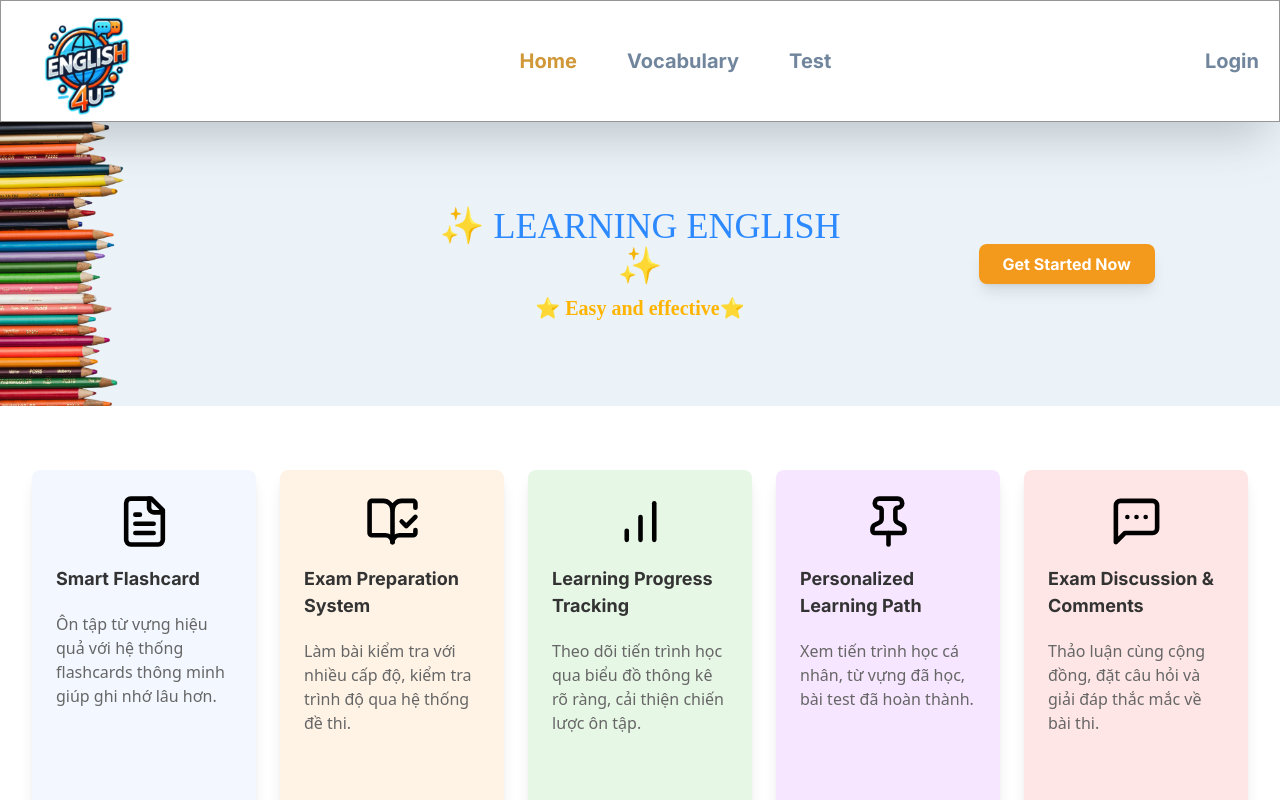
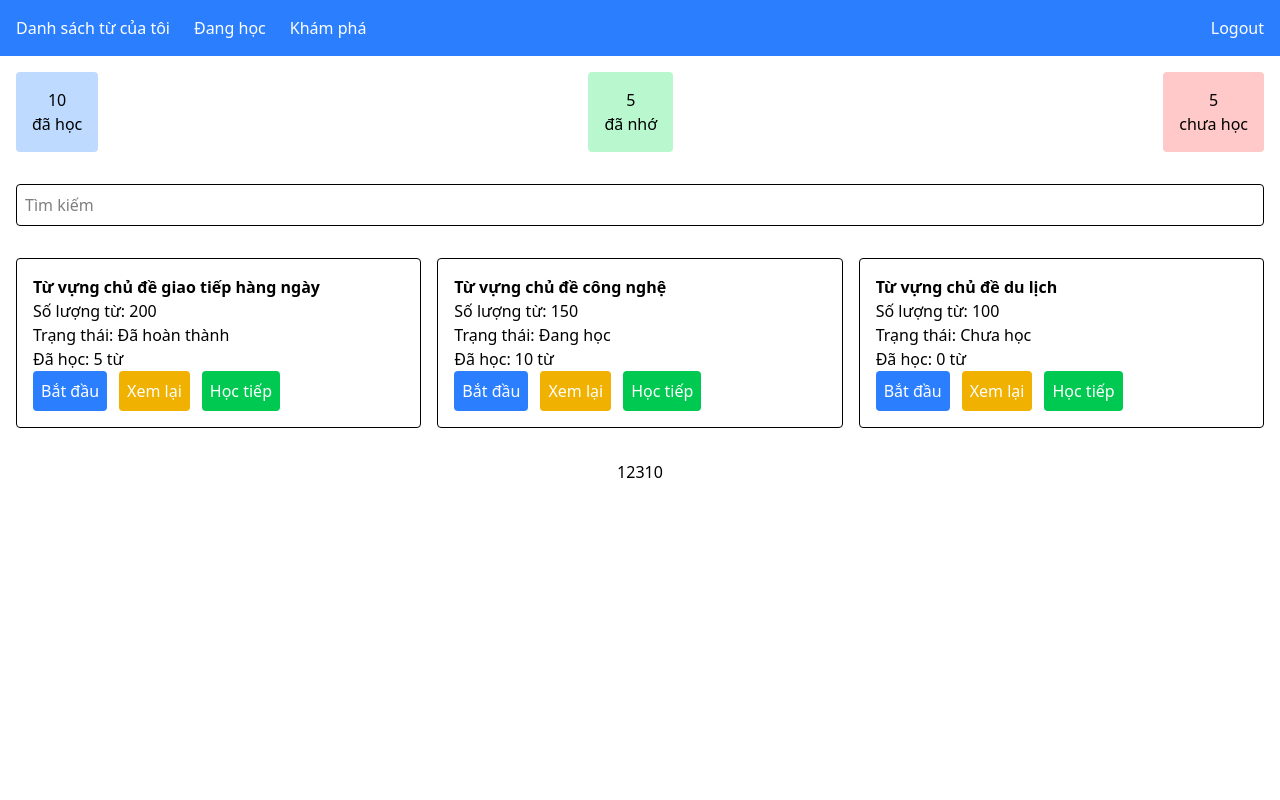
Before and after one commit to norman713/english-web, a React (Vite) app: page /user/vocab in a window 1280 px wide. Shown: the top 800 px of the page. Built offline with nearby package versions, Linux system fonts and the light colour scheme.

Commit message:
minor change

```diff
--- /dev/null
+++ b/src/components/Flashcard/index.tsx
@@ -0,0 +1,50 @@
+// Flashcard.tsx
+interface FlashcardProps {
+  word: string;
+  phonetic: string;
+  example: string;
+  currentIndex: number;
+  totalCards: number;
+  onNext: () => void;
+  onPrev: () => void;
+}
+
+const Flashcard = ({
+  word,
+  phonetic,
+  example,
+  currentIndex,
+  totalCards,
+  onNext,
+  onPrev,
+}: FlashcardProps) => {
+  return (
+    <div className="flex flex-col items-center justify-center p-6 bg-blue-100 rounded-lg shadow-lg max-w-lg mx-auto my-4">
+      <div className="text-3xl font-bold mb-4">{word}</div>
+      <div className="text-xl text-gray-700">{phonetic}</div>
+      <div className="mt-2 text-center text-gray-600 italic">{example}</div>
+
+      <div className="flex justify-between items-center mt-6 w-full">
+        <button
+          onClick={onPrev}
+          className="bg-blue-500 text-white py-2 px-4 rounded-lg hover:bg-blue-600"
+        >
+          Từ trước
+        </button>
+
+        <div className="text-gray-700">
+          {currentIndex + 1}/{totalCards}
+        </div>
+
+        <button
+          onClick={onNext}
+          className="bg-blue-500 text-white py-2 px-4 rounded-lg hover:bg-blue-600"
+        >
+          Từ tiếp theo
+        </button>
+      </div>
+    </div>
+  );
+};
+
+export default Flashcard;
--- a/src/components/NavBar/NavBar.tsx
+++ b/src/components/NavBar/NavBar.tsx
@@ -1,6 +1,17 @@
 import logo from "../../assets/logo-removebg-preview (1).png";
 
-const Navbar = () => {
+interface NavbarProps {
+  activeTab: string;
+  userType: "user" | "admin" | "guest";
+}
+
+const Navbar = ({ activeTab, userType }: NavbarProps) => {
+  const isLoggedIn = userType !== "guest";
+
+  // Helper function to determine the color of the link
+  const getNavLinkColor = (tab: string) =>
+    activeTab === tab ? "text-[#D09838] font-semibold" : "text-[#71869D]";
+
   return (
     <nav className="bg-white px-[20px] shadow-2xl border border-[#959595]">
       <div className="container flex justify-between items-center">
@@ -11,20 +22,49 @@ const Navbar = () => {
 
         {/* Navigation Links */}
         <div className="flex space-x-[50px]">
-          <a href="/" className="nav-link" style={{ color: "#D09838" }}>
+          <a href="/" className={`nav-link ${getNavLinkColor("home")}`}>
             Home
           </a>
-          <a href="/vocabulary" className="nav-link">
+          <a href="/vocab" className={`nav-link ${getNavLinkColor("vocab")}`}>
             Vocabulary
           </a>
-          <a href="/test" className="nav-link">
+          <a href="/test" className={`nav-link ${getNavLinkColor("test")}`}>
             Test
           </a>
+          {userType === "admin" && (
+            <a
+              href="/admin/statistic"
+              className={`nav-link ${getNavLinkColor("statistic")}`}
+            >
+              Statistic
+            </a>
+          )}
         </div>
-        <div>
-          <a href="/login" className="nav-link">
-            Login
-          </a>
+
+        {/* Hiển thị Login nếu chưa đăng nhập, hoặc hiển thị user/admin nếu đã đăng nhập */}
+        <div className="flex items-center">
+          {isLoggedIn ? (
+            <div className="flex items-center space-x-3">
+              <img
+                src="path-to-avatar.jpg"
+                alt="User Avatar"
+                className="w-[30px] h-[30px] rounded-full"
+              />
+              <span className="text-[#71869D]">
+                {userType === "admin" ? "Admin" : "Jennie"}
+              </span>
+              <div className="relative">
+                <select className="appearance-none border-none bg-transparent text-[#71869D]">
+                  <option>Profile</option>
+                  <option>Logout</option>
+                </select>
+              </div>
+            </div>
+          ) : (
+            <a href="/login" className="nav-link text-[#71869D]">
+              Login
+            </a>
+          )}
         </div>
       </div>
     </nav>
--- a/src/index.css
+++ b/src/index.css
@@ -3,7 +3,6 @@
 
 
 .nav-link {
-  color: #71869D;
   font-family: 'Inter', sans-serif;
   font-weight: bold;
   font-size: 20px;
--- a/src/main.tsx
+++ b/src/main.tsx
@@ -1,10 +1,20 @@
+// index.tsx
 import { StrictMode } from "react";
 import { createRoot } from "react-dom/client";
+import { BrowserRouter as Router, Routes, Route } from "react-router-dom";
 import "./index.css";
 import Home from "./pages/Home";
+import User from "./pages/User";
+import VocabularyPage from "./pages/User/Vocab";
 
 createRoot(document.getElementById("root")!).render(
   <StrictMode>
-    <Home />
+    <Router>
+      <Routes>
+        <Route path="/" element={<Home />} />
+        <Route path="/user" element={<User />} />
+        <Route path="/user/vocab" element={<VocabularyPage />} />
+      </Routes>
+    </Router>
   </StrictMode>
 );
--- a/src/pages/Home/_id.tsx
+++ /dev/null
@@ -1 +0,0 @@
-// board details id
--- a/src/pages/Home/index.tsx
+++ b/src/pages/Home/index.tsx
@@ -1,4 +1,3 @@
-// home list
 import bannerImage from "../../assets/hero.png";
 import Navbar from "../../components/NavBar/NavBar";
 import Button from "../../components/Button/Button";
@@ -16,7 +15,7 @@ const Home = () => {
   return (
     <div className="min-h-screen flex flex-col text-gray-900">
       {/* Navbar */}
-      <Navbar />
+      <Navbar activeTab={"home"} userType={"guest"} />
       {/* Banner */}
       <header
         className="relative grid grid-cols-3 items-center text-center"
--- /dev/null
+++ b/src/pages/User/Flashcard/index.tsx
@@ -0,0 +1,56 @@
+// FlashcardsPage.tsx
+import { useState } from "react";
+import Flashcard from "../../../components/Flashcard";
+
+const flashcards = [
+  {
+    word: "Student",
+    phonetic: "'stʊdənt",
+    example: "Ex: Student study English at school",
+  },
+  {
+    word: "Teacher",
+    phonetic: "'tiːtʃər",
+    example: "Ex: The teacher explains the lesson.",
+  },
+  {
+    word: "School",
+    phonetic: "skuːl",
+    example: "Ex: Students go to school every day.",
+  },
+  // Thêm các flashcard khác ở đây
+];
+
+const FlashcardsPage = () => {
+  const [currentIndex, setCurrentIndex] = useState(0);
+
+  const nextCard = () => {
+    setCurrentIndex((prevIndex) => (prevIndex + 1) % flashcards.length);
+  };
+
+  const prevCard = () => {
+    setCurrentIndex((prevIndex) =>
+      prevIndex === 0 ? flashcards.length - 1 : prevIndex - 1
+    );
+  };
+
+  const currentFlashcard = flashcards[currentIndex];
+
+  return (
+    <div className="min-h-screen flex flex-col items-center justify-center bg-gray-100">
+      <div className="w-full max-w-3xl p-6">
+        <Flashcard
+          word={currentFlashcard.word}
+          phonetic={currentFlashcard.phonetic}
+          example={currentFlashcard.example}
+          currentIndex={currentIndex}
+          totalCards={flashcards.length}
+          onNext={nextCard}
+          onPrev={prevCard}
+        />
+      </div>
+    </div>
+  );
+};
+
+export default FlashcardsPage;
--- /dev/null
+++ b/src/pages/User/Vocab/index.tsx
@@ -0,0 +1,107 @@
+import { useState } from "react";
+
+const VocabularyPage = () => {
+  const [searchQuery, setSearchQuery] = useState("");
+
+  // Dữ liệu demo cho các từ vựng
+  const vocabList = [
+    {
+      title: "Từ vựng chủ đề giao tiếp hàng ngày",
+      wordsCount: 200,
+      status: "Đã hoàn thành",
+      progress: "5",
+    },
+    {
+      title: "Từ vựng chủ đề công nghệ",
+      wordsCount: 150,
+      status: "Đang học",
+      progress: "10",
+    },
+    {
+      title: "Từ vựng chủ đề du lịch",
+      wordsCount: 100,
+      status: "Chưa học",
+      progress: "0",
+    },
+  ];
+
+  return (
+    <div className="vocab-container">
+      {/* Navbar */}
+      <nav className="bg-blue-500 p-4 flex justify-between items-center text-white">
+        <div className="flex space-x-6">
+          <button className="tab-button">Danh sách từ của tôi</button>
+          <button className="tab-button">Đang học</button>
+          <button className="tab-button">Khám phá</button>
+        </div>
+        <button className="logout-button">Logout</button>
+      </nav>
+
+      {/* Trạng thái */}
+      <div className="status-container p-4 flex justify-between">
+        <div className="status-box bg-blue-200 p-4 text-center rounded">
+          <span className="status-title">10</span>
+          <div>đã học</div>
+        </div>
+        <div className="status-box bg-green-200 p-4 text-center rounded">
+          <span className="status-title">5</span>
+          <div>đã nhớ</div>
+        </div>
+        <div className="status-box bg-red-200 p-4 text-center rounded">
+          <span className="status-title">5</span>
+          <div>chưa học</div>
+        </div>
+      </div>
+
+      {/* Tìm kiếm */}
+      <div className="search-container p-4">
+        <input
+          type="text"
+          placeholder="Tìm kiếm"
+          value={searchQuery}
+          onChange={(e) => setSearchQuery(e.target.value)}
+          className="w-full p-2 border rounded"
+        />
+      </div>
+
+      {/* Danh sách từ */}
+      <div className="vocab-list p-4 grid grid-cols-1 sm:grid-cols-2 lg:grid-cols-3 gap-4">
+        {vocabList
+          .filter((vocab) =>
+            vocab.title.toLowerCase().includes(searchQuery.toLowerCase())
+          )
+          .map((vocab, index) => (
+            <div key={index} className="vocab-item p-4 border rounded">
+              <h3 className="vocab-title font-semibold">{vocab.title}</h3>
+              <p>Số lượng từ: {vocab.wordsCount}</p>
+              <p>Trạng thái: {vocab.status}</p>
+              <div className="vocab-progress">
+                <span>Đã học: {vocab.progress} từ</span>
+              </div>
+              <div className="vocab-buttons flex space-x-3">
+                <button className="start-button bg-blue-500 text-white p-2 rounded">
+                  Bắt đầu
+                </button>
+                <button className="review-button bg-yellow-500 text-white p-2 rounded">
+                  Xem lại
+                </button>
+                <button className="continue-button bg-green-500 text-white p-2 rounded">
+                  Học tiếp
+                </button>
+              </div>
+            </div>
+          ))}
+      </div>
+
+      {/* Pagination */}
+      <div className="pagination p-4 text-center">
+        <button className="pagination-button">1</button>
+        <button className="pagination-button">2</button>
+        <button className="pagination-button">3</button>
+        <button className="pagination-button">10</button>
+      </div>
+    </div>
+  );
+};
+
+export default VocabularyPage;
--- /dev/null
+++ b/src/pages/User/index.tsx
@@ -0,0 +1,25 @@
+import { BrowserRouter as Router, Route, Routes } from "react-router-dom"; // Sử dụng Routes thay vì Switch
+import Navbar from "../../components/NavBar/NavBar";
+
+// Các trang nội dung
+import Home from "../Home";
+import VocabularyPage from "./Vocab";
+
+const User = () => {
+  //   const [activeTab, setActiveTab] = useState("home"); // Trạng thái của tab đang được chọn
+  //   const userType: "user" | "admin" | "guest" = "user"; // Ví dụ user đang đăng nhập
+
+  return (
+    <Router>
+      <Navbar activeTab={"home"} userType={"user"} />
+      <div className="container mt-6">
+        <Routes>
+          <Route path="/" element={<Home />} /> {/* Dùng element */}
+          <Route path="/vocab" element={<VocabularyPage />} />
+        </Routes>
+      </div>
+    </Router>
+  );
+};
+
+export default User;
```
